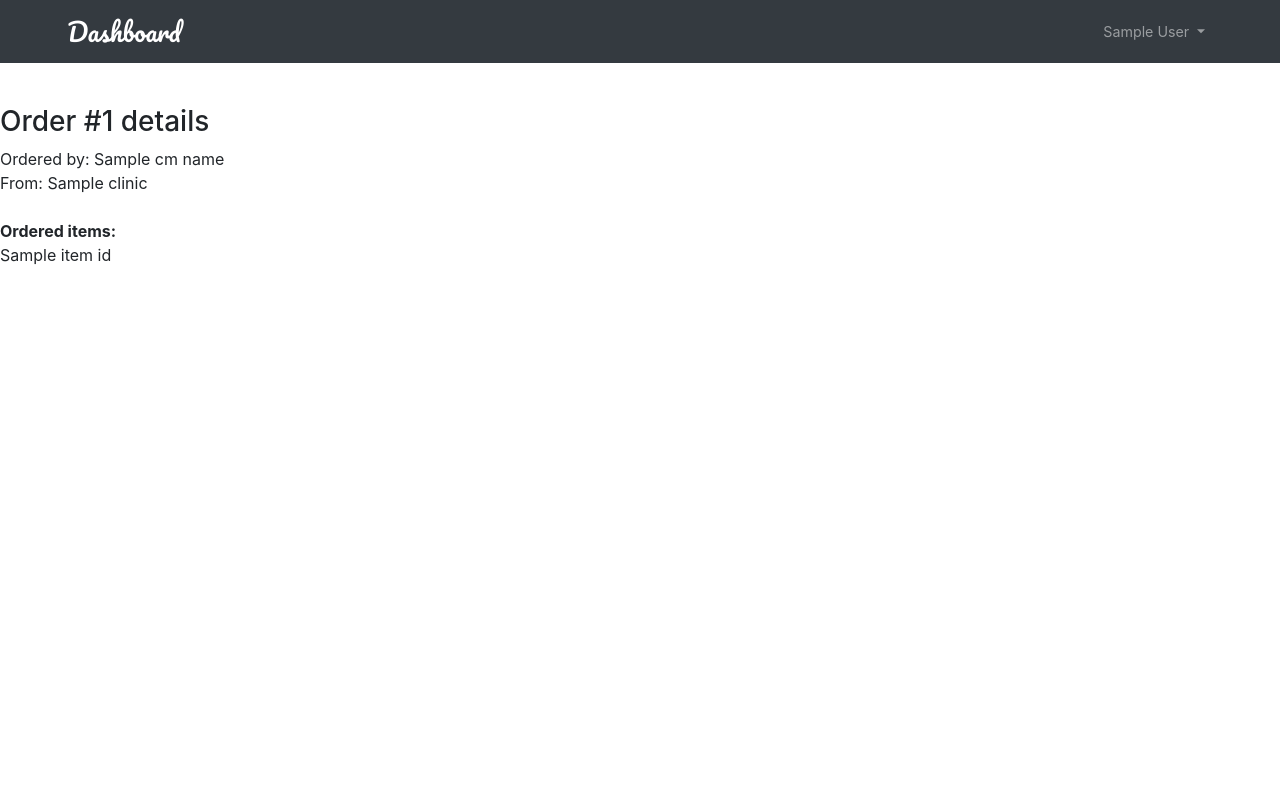
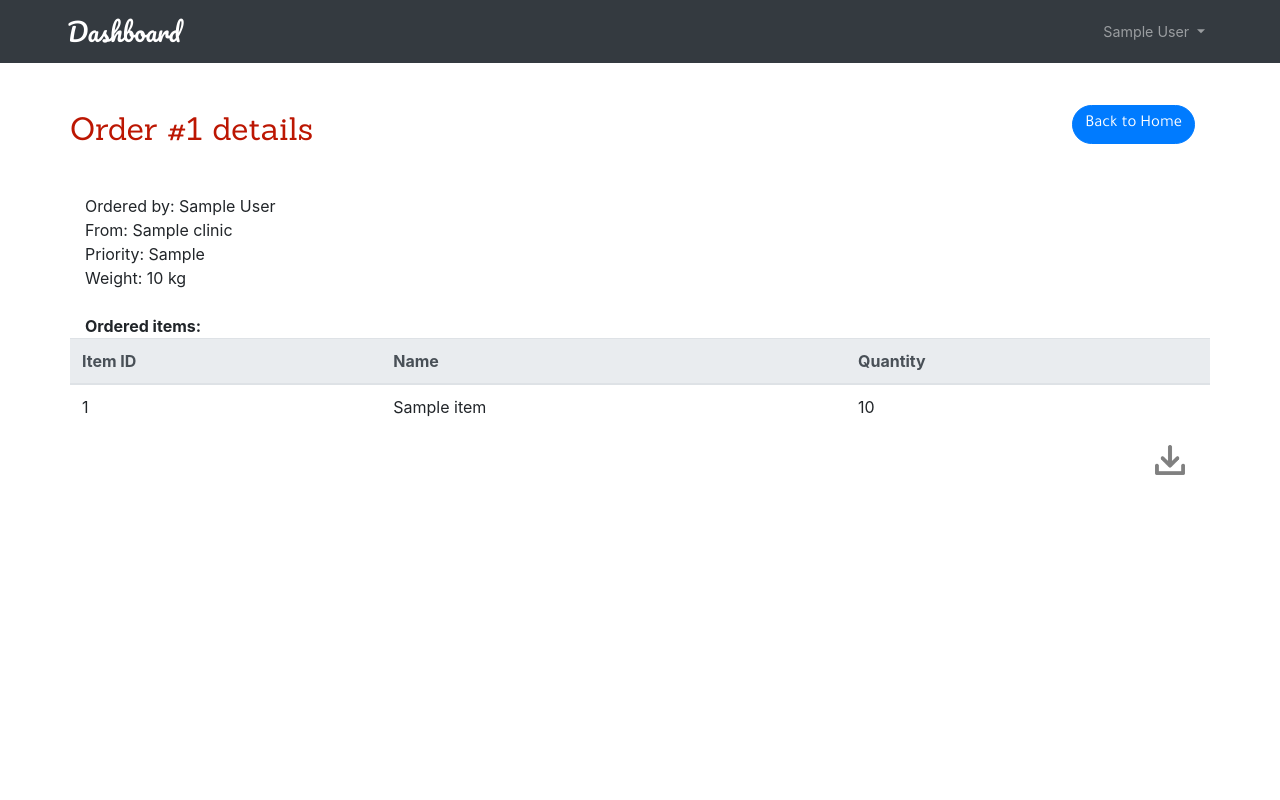
Before and after one commit to DeniSusanto/Django---ASP, a Django app: template ASP/main/templates/main/order_details.html in a window 1280 px wide. Run offline with Django 3.2, Linux system fonts and the light colour scheme; the template is opened without the code that fills it: most values are stand-ins (such as "Sample title", 1, 10 or a date in 2020); some libraries are stand-ins or nearby versions; some web fonts are replaced.

Commit message:
Add more order details

```diff
--- a/ASP/main/templates/main/order_details.html
+++ b/ASP/main/templates/main/order_details.html
@@ -1,13 +1,55 @@
 {% extends "main/wp_base.html" %}
 
 {% block content %}
-    <h3>Order #{{ order_id }} details</h3>
-    Ordered by: {{ cm_name }} <br>
-    From: {{ clinic }} <br>
-    <br>
-    <strong>Ordered items: </strong> <br>
-    {% for item in items_list %}
-        {{ item.itemID.name }} <br>
-    {% endfor %}
+    {% load static %}
+    <div class="container">
+
+        <div class="d-flex justify-content-between" style="margin-bottom: calc(1vw + 1vh);">
+            <div class="row">
+                <div class="n8_content_title-big" style="margin-bottom: calc(1vw + 1vh);color:#bc1602;">
+                    Order #{{ order.id }} details
+                </div>
+            </div>
+            <div class="col-md6"><a href="{% url "wp_home" %}">
+                <button type="button" class="btn btn-primary nav8_eclipse_btn n8_content_sub_title">
+                    Back to Home
+                </button>
+            </a>
+            </div>
+        </div>
+
+
+        Ordered by: {{ cm.firstName }} {{ cm.lastName }} <br>
+        From: {{ clinic }} <br>
+        Priority: {{ order.priorityString }} <br>
+        Weight: {{ order.weightRound }} kg<br>
+        <br>
+        <strong>Ordered items: </strong> <br>
+
+        <div class="row">
+            <table class="table table-hover">
+                <thead class="thead-light">
+                <tr>
+                    <th>Item ID</th>
+                    <th>Name</th>
+                    <th>Quantity</th>
+                </tr>
+                </thead>
+                {% for item in item_details %}
+                    <tr>
+                        <td>{{ item.item_id }}</td>
+                        <td>{{ item.name }}</td>
+                        <td>{{ item.quantity }}</td>
+                    </tr>
+                {% endfor %}
+            </table>
+        </div>
+
+        <div style="display: inline-block; float: right;margin-right:calc(0.5vw + 0.5vh);">
+            <a href="{% url 'wp_home' %}"><img src="{% static 'main/download.png' %}" width="30" height="30"
+                                                          title="Download PDF"></a>
+        </div>
+    </div>
+
 
 {% endblock %}
--- a/ASP/main/templates/main/wp_home.html
+++ b/ASP/main/templates/main/wp_home.html
@@ -16,6 +16,7 @@
                     <th>Priority</th>
                     <th>Weight</th>
                     <th>Date & Time</th>
+                    <th>Status</th>
                     <th></th>
                 </tr>
                 </thead>
@@ -31,6 +32,7 @@
                         <td>{{ order.priorityString }}</td>
                         <td>{{ order.weightRound }} kg</td>
                         <td>{{ order.orderDateTime }}</td>
+                        <td>{{ order.str_status}} </td>
                         <td>
                             <div class="card-body n8_card_form">
                                 <form class="form-inline" action="" method="post">{% csrf_token %}
@@ -60,6 +62,7 @@
                     <th>Priority</th>
                     <th>Weight</th>
                     <th>Date & Time</th>
+                    <th>Status</th>
                     <th></th>
                 </tr>
                 </thead>
@@ -75,6 +78,7 @@
                         <td>{{ order.priorityString }}</td>
                         <td>{{ order.weightRound }}</td>
                         <td>{{ order.orderDateTime }}</td>
+                        <td>{{ order.str_status}} </td>
                         <td>
                             <div class="card-body n8_card_form">
                                 <form class="form-inline" action="" method="post">{% csrf_token %}
```
Also changed, not shown: ASP/main/models.py (+7 -3 lines), ASP/main/views.py (+18 -3 lines), 1 other file.
